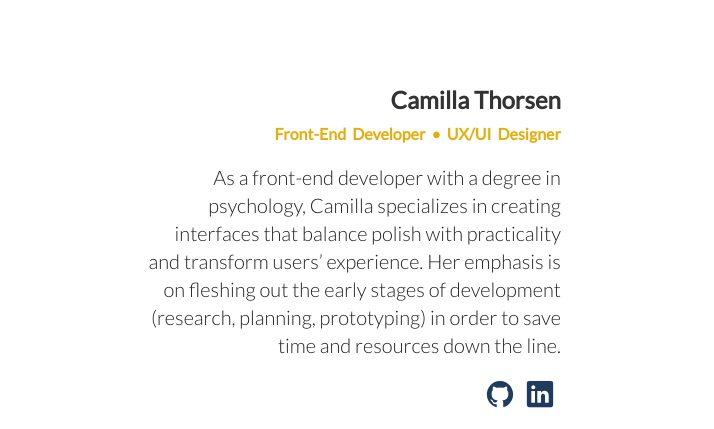
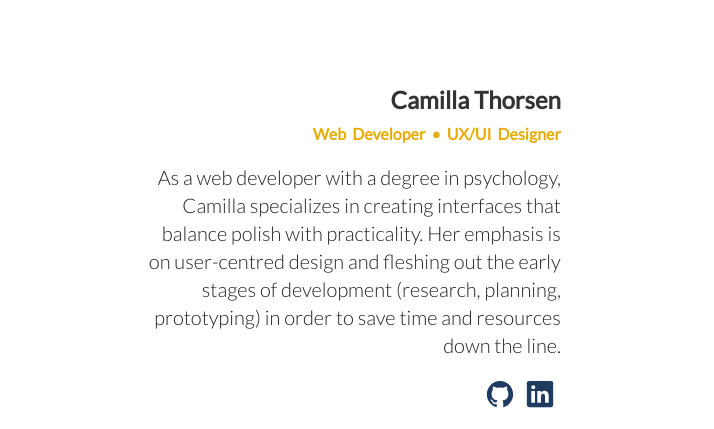
Before and after one commit to skypilot-dev/skypilot-site.1, a website: page index.html in a window 1280 px wide. Shown: the part 2580-3009 px from the top of the page, 0-714 px from the left. Drawn offline with nearby package versions, Linux system fonts and the light colour scheme; grey boxes are pictures that could not be loaded.

Commit message:
ux: Upgrade profile text

```diff
--- a/index.html
+++ b/index.html
@@ -182,11 +182,11 @@
   <div class="row section-team__profile2">
     <div class="col span-1-of-2 section-team__text section-team__text--profile2">
       <h3>Camilla Thorsen</h3>
-      <h6>Front-End Developer &bull; UX/UI Designer</h6>
+      <h6>Web Developer &bull; UX/UI Designer</h6>
       <p>
-        As a front-end developer with a degree in psychology, Camilla specializes in creating
-        interfaces that balance polish with practicality and transform users&rsquo; experience.
-        Her emphasis is on fleshing out the early stages of development (research, planning,
+        As a web developer with a degree in psychology, Camilla specializes in creating
+        interfaces that balance polish with practicality.
+        Her emphasis is on user-centred design and fleshing out the early stages of development (research, planning,
         prototyping) in order to save time and resources down the line.
       </p>
       <div>
```
